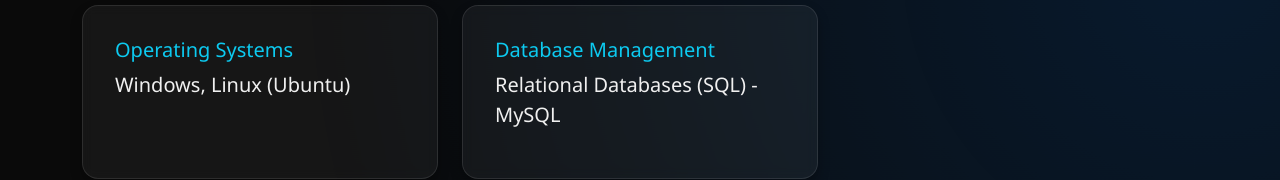
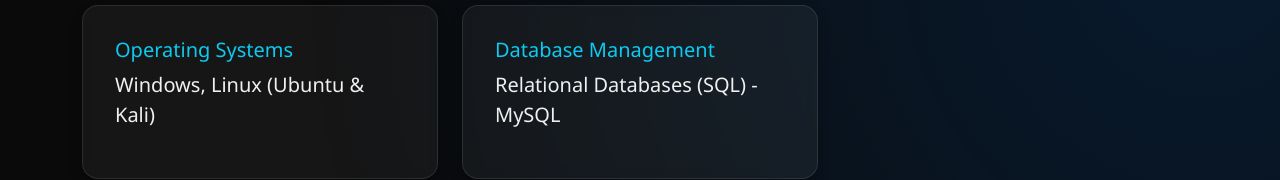
Before and after one commit to ZainabElbouyed/Mon-portfolio, a plain HTML site: page skills.html in a window 1280 px wide. Shown: the part 790-970 px from the top of the page. Drawn offline with nearby package versions, Linux system fonts and the light colour scheme.

Commit message:
Update skills.html

```diff
--- a/skills.html
+++ b/skills.html
@@ -90,7 +90,7 @@
         <div class="col-md-6 col-lg-4" data-aos="fade-up" data-aos-delay="700">
           <div class="about-text h-100">
             <h5 class="text-info">Operating Systems</h5>
-            <p class="lead">Windows, Linux (Ubuntu)</p>
+            <p class="lead">Windows, Linux (Ubuntu & Kali)</p>
           </div>
         </div>
 
```
